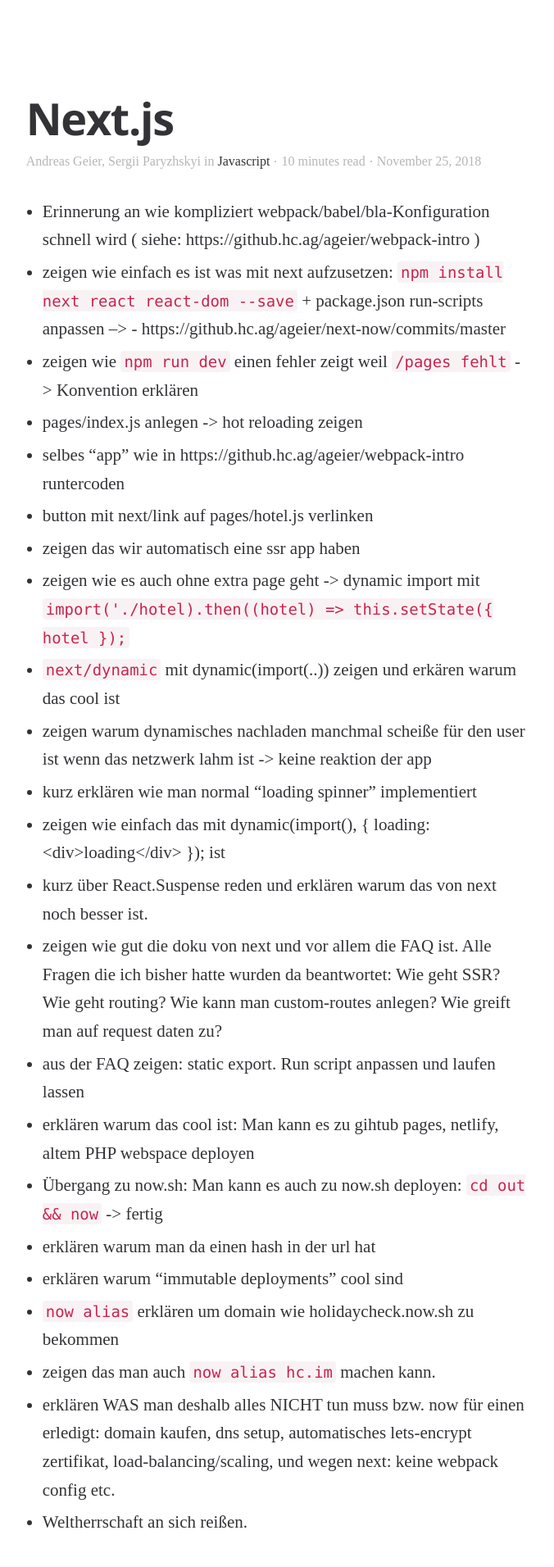
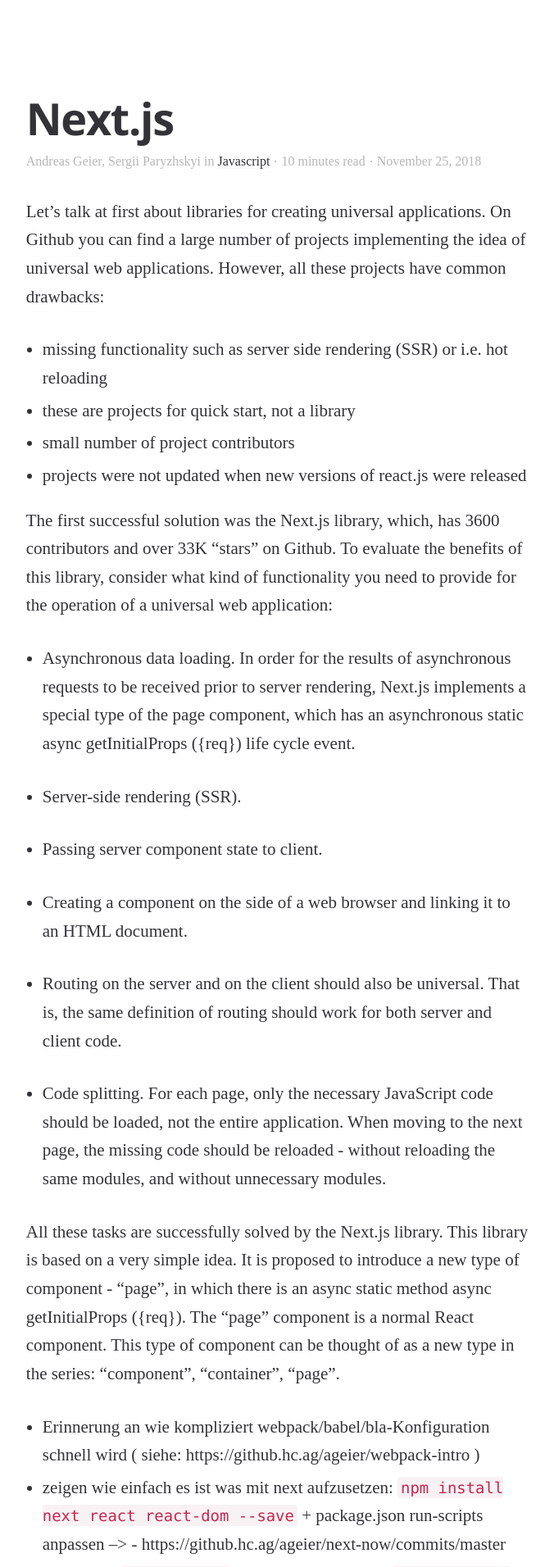
Before and after one commit to holidaycheck/tech-blog, a Jekyll site: the page built from _posts/2018-11-25-nextjs.md, in a window 1280 px wide. Shown: the part 335-2247 px from the top of the page at 82% size, without its empty margins (301-977 px from the left). Built offline with Jekyll 4.4.1, drawn with Linux system fonts in a browser that asks for light colours; some web fonts are replaced.

Commit message:
Add general information about universal applications

```diff
--- a/_posts/2018-11-25-nextjs.md
+++ b/_posts/2018-11-25-nextjs.md
@@ -9,6 +9,35 @@
 square_related:
 feature_image: posts/2018-11-25-nextjs/poster.png
 ---
+
+Let's talk at first about libraries for creating universal applications. On Github you can find a large number of projects implementing the idea of universal web applications. However, all these projects have common drawbacks:
+
+- missing functionality such as server side rendering (SSR) or i.e. hot reloading
+- these are projects for quick start, not a library
+- small number of project contributors
+- projects were not updated when new versions of react.js were released
+
+The first successful solution was the Next.js library, which, has 3600 contributors and over 33K “stars” on Github. To evaluate the benefits of this library, consider what kind of functionality you need to provide for the operation of a universal web application:
+
+- Asynchronous data loading. In order for the results of asynchronous requests to be received prior to server rendering, Next.js implements a special type of the page component, which has an asynchronous static async getInitialProps ({req}) life cycle event.
+
+- Server-side rendering (SSR).
+
+- Passing server component state to client.
+
+- Creating a component on the side of a web browser and linking it to an HTML document.
+
+- Routing on the server and on the client should also be universal. That is, the same definition of routing should work for both server and client code.
+
+- Code splitting. For each page, only the necessary JavaScript code should be loaded, not the entire application. When moving to the next page, the missing code should be reloaded - without reloading the same modules, and without unnecessary modules.
+
+All these tasks are successfully solved by the Next.js library. This library is based on a very simple idea. It is proposed to introduce a new type of component - “page”, in which there is an async static method async getInitialProps ({req}). The “page” component is a normal React component. This type of component can be thought of as a new type in the series: “component”, “container”, “page”.
+
+
+
+
+
+
 
 - Erinnerung an wie kompliziert webpack/babel/bla-Konfiguration schnell wird ( siehe: https://github.hc.ag/ageier/webpack-intro )
 - zeigen wie einfach es ist was mit next aufzusetzen: `npm install next react react-dom --save` + package.json run-scripts anpassen --> - https://github.hc.ag/ageier/next-now/commits/master
```
